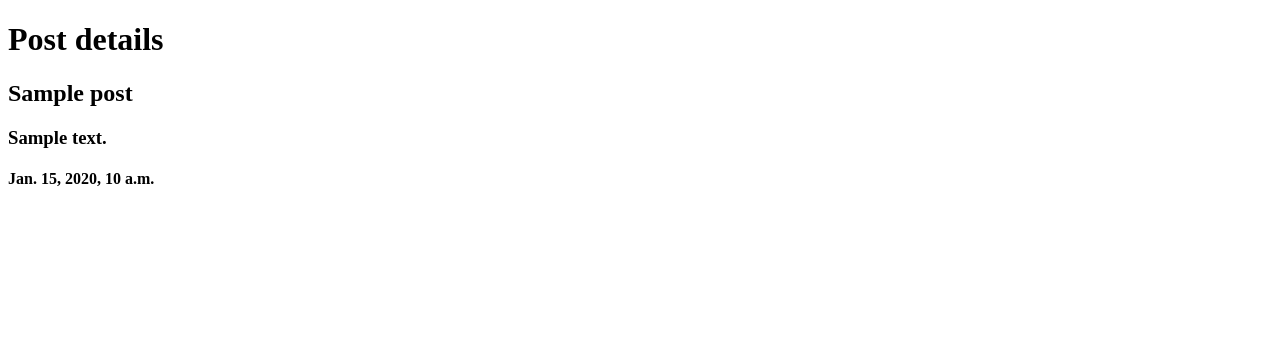
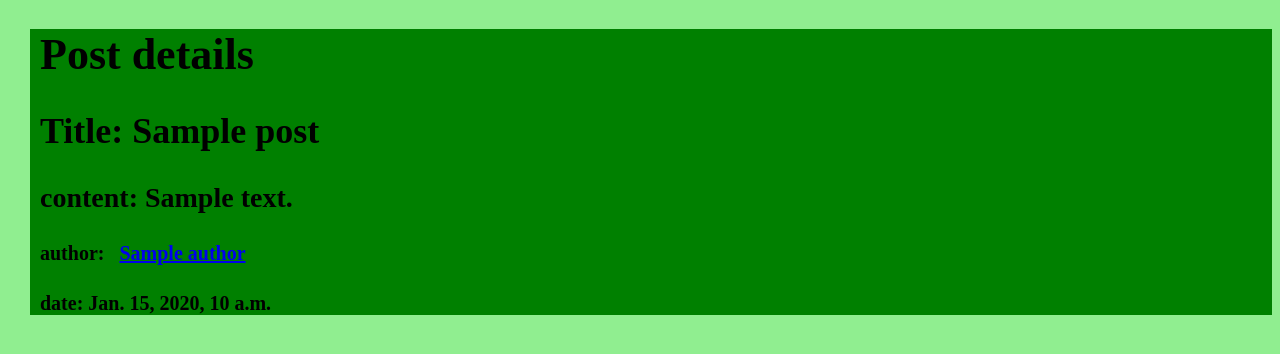
Before and after one commit to OleksandrKasapchuk/blog-website, a Django app: page /posts/1/ in a window 1280 px wide. Shown: the top 354 px of the page. Run offline with Django 5.2, Linux system fonts and the light colour scheme; tables that the repository leaves empty hold one stand-in row (values such as "Sample post").

Commit message:
added css

```diff
--- a/MyBlog/urls.py
+++ b/MyBlog/urls.py
@@ -19,5 +19,6 @@ from django.urls import path, include
 
 urlpatterns = [
     path('admin/', admin.site.urls),
-    path('posts/', include("blog.urls")),
+    path('', include("blog.urls")),
+    path('', include('blog.urls'))
 ]
--- a/blog/admin.py
+++ b/blog/admin.py
@@ -2,3 +2,4 @@ from django.contrib import admin
 from blog.models import *
 # Register your models here.
 admin.site.register(Post)
+admin.site.register(Author)
--- a/blog/models.py
+++ b/blog/models.py
@@ -1,10 +1,23 @@
 from django.db import models
+import datetime
+# Create your models here.
+class Author(models.Model):
+    name = models.CharField(max_length=50)
+    bio = models.TextField()
 
-# Create your models here.
+    def __str__(self):
+        return self.name
+
+
 class Post(models.Model):
     title = models.CharField(max_length=300)
     content = models.TextField()
     published_date = models.DateTimeField(auto_now_add=True)
+    author = models.ForeignKey(Author, on_delete=models.CASCADE)
 
     def __str__(self):
         return self.title
+
+    def published_recently(self):
+        if datetime.now() - self.published_date < 7:
+            print("published")
--- a/blog/urls.py
+++ b/blog/urls.py
@@ -2,6 +2,8 @@ import blog.views as blog_views
 from django.urls import path
 
 urlpatterns = [
-    path("", blog_views.show_posts, name="post_list"),
-    path("<int:post_id>/", blog_views.get_post, name="post_details")
+    path("posts/", blog_views.show_posts, name="post_list"),
+    path("posts/<int:post_id>/", blog_views.get_post, name="post_details"),
+    path("authors/", blog_views.show_authors, name="author_list"),
+    path("authors/<int:author_id>/", blog_views.get_author, name="author_posts")
 ]
--- a/blog/views.py
+++ b/blog/views.py
@@ -1,5 +1,5 @@
 from django.shortcuts import render
-from blog.models import Post
+from blog.models import Post, Author
 # Create your views here.
 def show_posts(request):
     posts = Post.objects.all()
@@ -11,9 +11,27 @@ def show_posts(request):
     )
 def get_post(request, post_id):
     post = Post.objects.get(id=post_id)
-    context = {"post": post}
+    author = Author.objects.get(id=post.author_id)
+    context = {"post": post, "author":author}
     return render(
         request,
         template_name="blog/post_details.html",
         context = context
     )
+def show_authors(request):
+    authors = Author.objects.all()
+    context = {"authors": authors}
+    return render(
+        request,
+        template_name="blog/authors.html",
+        context=context
+    )
+def get_author(request, author_id):
+    author = Author.objects.get(id=author_id)
+    author_posts = Post.objects.filter(author_id=author_id)
+    context = {"author": author, "author_posts": author_posts}
+    return render(
+        request,
+        template_name="blog/author_posts.html",
+        context=context
+    )
--- /dev/null
+++ b/static/style.css
@@ -0,0 +1,3 @@
+body, main {
+    background-color: green;
+}
--- /dev/null
+++ b/templates/blog/base.html
@@ -0,0 +1,24 @@
+<!DOCTYPE html>
+<html lang="en">
+<head>
+    <meta charset="UTF-8">
+    <meta name="viewport" content="width=device-width, initial-scale=1.0">
+    <title> {% block title%} {% endblock %} </title>
+    {% load static %}
+    <link rel="stylesheet" href="{% static 'style.css' %}">
+</head>
+<body>
+    <style>
+        * {margin-left: 10px}
+        body {background-color: lightgreen;}
+        h1 {font-size: 2.75rem}
+        h2 {font-size: 2.25rem}
+        li, h3 {font-size: 1.75rem;}
+        p, h4 {font-size: 1.25rem}
+    </style>
+    <main>
+        {% block main %}
+        {% endblock %}
+    </main>
+</body>
+</html>
--- a/templates/blog/post_details.html
+++ b/templates/blog/post_details.html
@@ -1,16 +1,11 @@
-<!DOCTYPE html>
-<html lang="en">
-<head>
-    <meta charset="UTF-8">
-    <meta name="viewport" content="width=device-width, initial-scale=1.0">
-    <title>Document</title>
-</head>
-<body>
-    <h1>
-        Post details
-    </h1>
-    <h2>{{ post.title }}</h2>
-    <h3>{{ post.content }}</h3>
-    <h4>{{ post.published_date }}</h4>
-</body>
-</html>
+{% extends "blog/base.html" %}
+
+{% block main %}
+<h1>
+    Post details
+</h1>
+<h2>Title: {{ post.title }}</h2>
+<h3>content: {{ post.content }}</h3>
+<h4>author: <a href="{% url 'author_posts' post.author_id %}">{{ author.name }}</a> </h4>
+<h4>date: {{ post.published_date }}</h4>
+{% endblock %}
```
Also changed, not shown: templates/blog/author_posts.html (added, +15 -0 lines), templates/blog/authors.html (added, +11 -0 lines), templates/blog/posts.html (+4 -10 lines), blog/migrations/0002_author_post_author.py (added).
